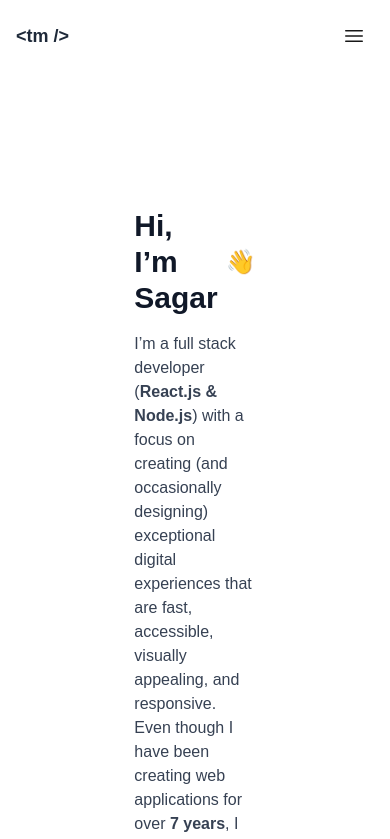
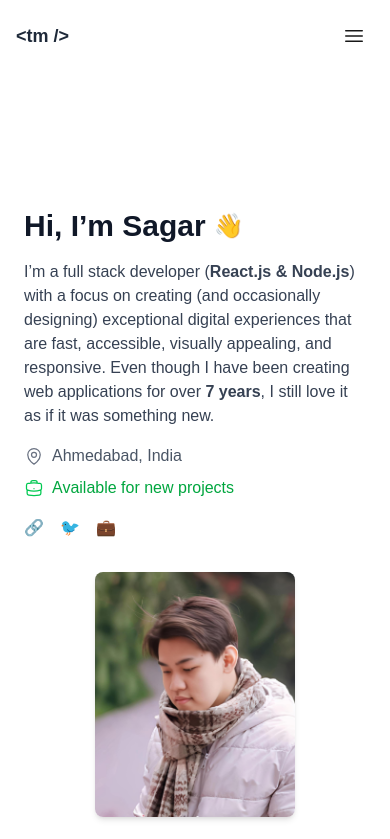
Before and after one commit to MarskTM/Portfolio, a Next.js app in the folder frontend/: page / in a window 390 px wide. Shown: the top 839 px of the page. Built offline with nearby package versions, Linux system fonts and the light colour scheme.

Commit message:
update: responsive

```diff
--- a/frontend/src/components/about/page.js
+++ b/frontend/src/components/about/page.js
@@ -7,7 +7,7 @@ export default function About() {
         <div
             className="container mx-auto flex items-center justify-between my-28 min-h-96 bg-[url('/images/about_background.svg')] bg-[length:80%] bg-[position:right_center] bg-no-repeat"
         >
-            <div className="p-8 md:p-12 bg-gray-100 bg-opacity-90 max-w-4xl min-h-[500px]">
+            <div className="p-8 md:p-12 xl:p-14 bg-gray-100 bg-opacity-90 lg:max-w-2xl xl:max-w-4xl  min-h-[500px]">
                 <h2 className="text-xl md:text-2xl font-bold text-gray-900 text-center">
                     A BIT ‘BOUT MY JOURNEY
                 </h2>
--- a/frontend/src/components/banner/page.js
+++ b/frontend/src/components/banner/page.js
@@ -9,7 +9,7 @@ export default function Banner() {
         <section className="w-full flex justify-center my-28">
             <div className="container mx-auto flex flex-col md:flex-row items-center gap-8 rounded-lg p-6">
                 {/* Text Section */}
-                <div className="flex-2 mx-28">
+                <div className="flex-2 lg:mx-28">
                     <h1 className="text-3xl md:text-4xl font-bold text-gray-900 flex items-center gap-2">
                         Hi, I’m Sagar <span className="wave text-2xl">👋</span>
                     </h1>
```
